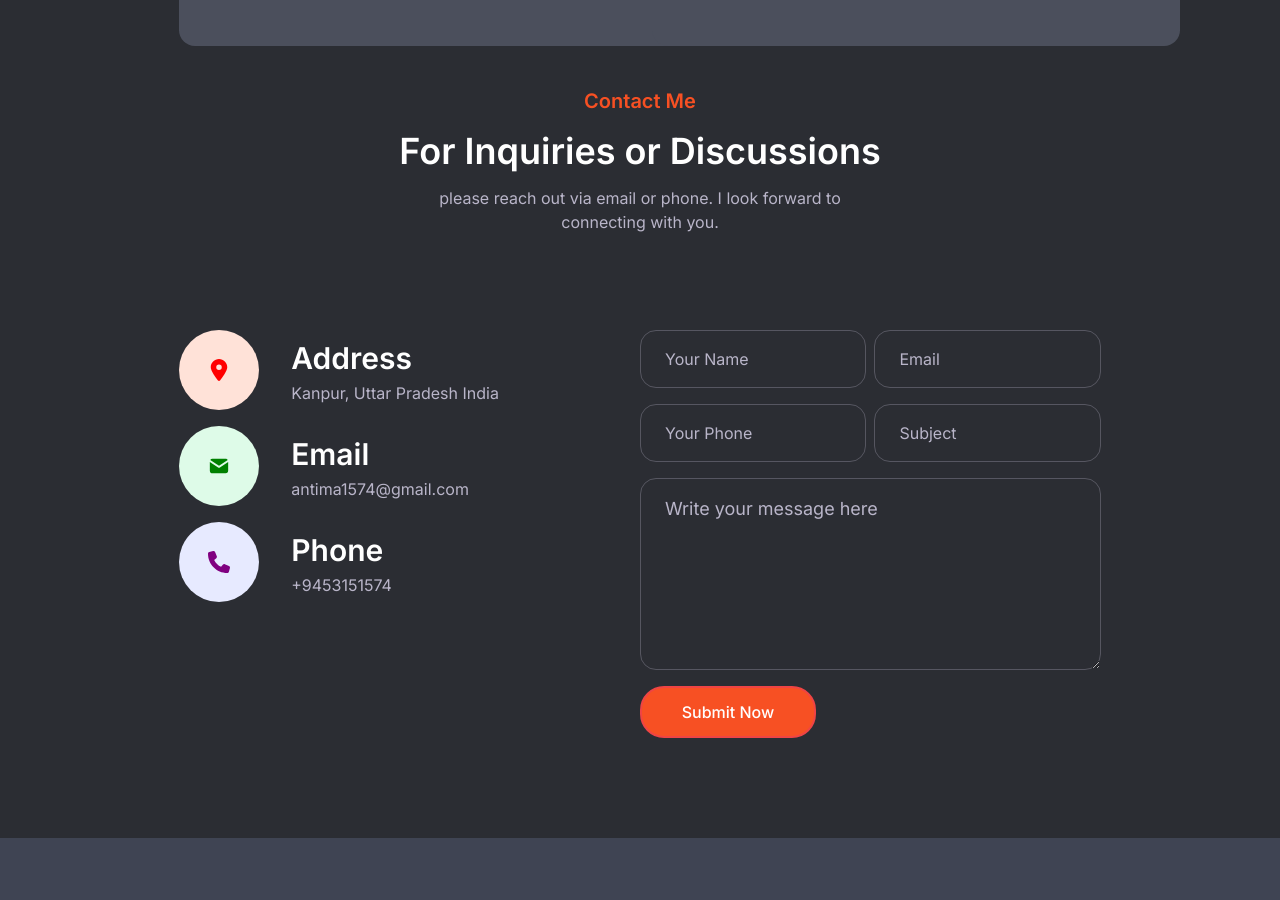
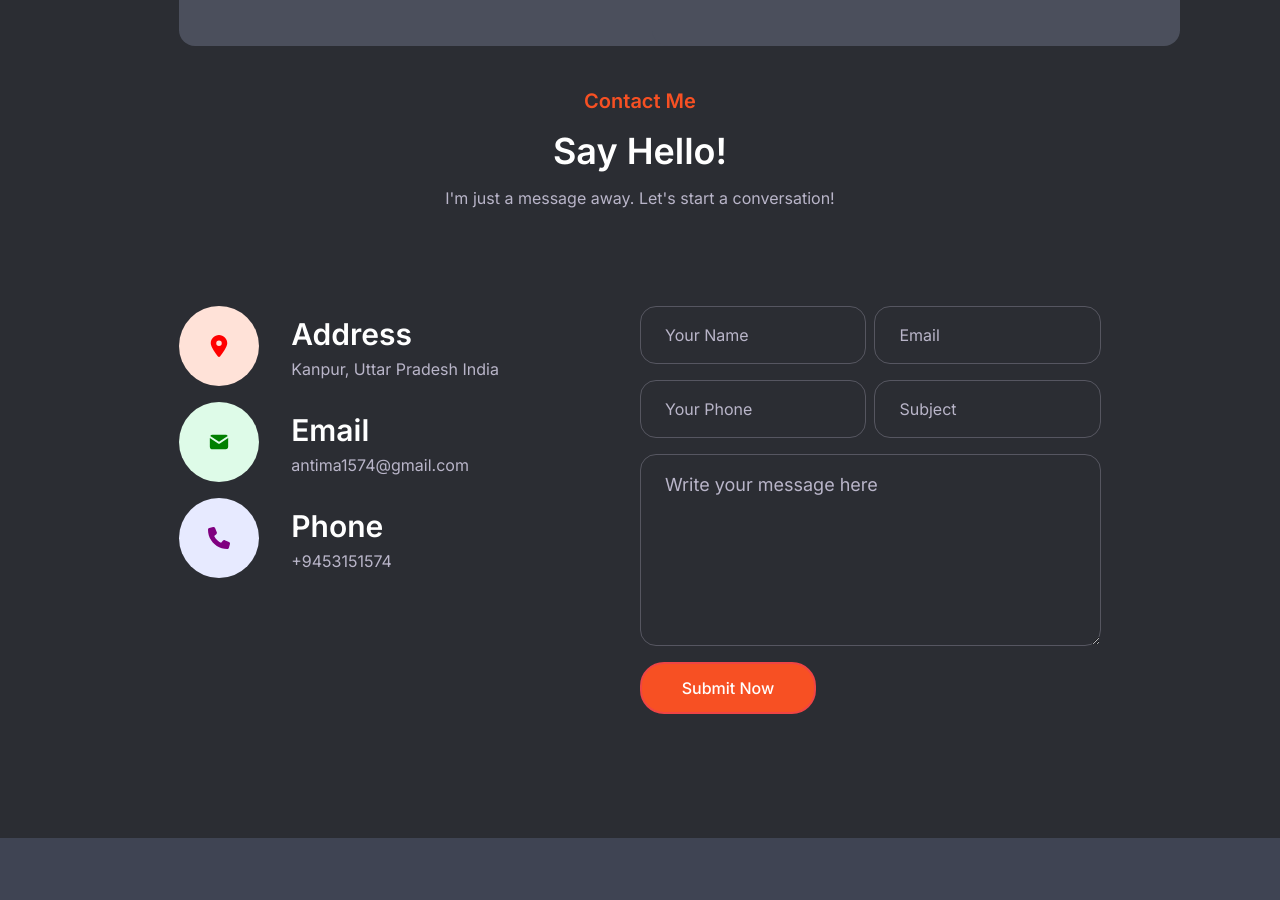
Before and after one commit to Antima1123/antima_portfolio, a Next.js app: page / in a window 1280 px wide. Shown: the part 3780-4680 px from the top of the page. Built offline with nearby package versions, Linux system fonts and the light colour scheme.

Commit message:
title of contact form

```diff
--- a/src/app/components/Contact.tsx
+++ b/src/app/components/Contact.tsx
@@ -54,8 +54,8 @@ const Contact = () =>{
             />
             <div className="w-full items-center flex flex-col gap-2">
                 <div className="text-[20px] text-[#f75023] font-[600]">Contact Me</div>
-                <div className="text-[36px] font-[600]">For Inquiries or Discussions</div>
-                <div className="w-[50%] text-[#b9b5c9] text-center text-[16px] "> please reach out via email or phone. I look forward to connecting with you.</div>
+                <div className="text-[36px] font-[600]">Say Hello!</div>
+                <div className="w-[50%] text-[#b9b5c9] text-center text-[16px] ">I&apos;m just a message away. Let&apos;s start a conversation!</div>
             </div>
 
             <div className=" justify-between flex lg:flex-row flex-col lg:gap-0 gap-16">
```
